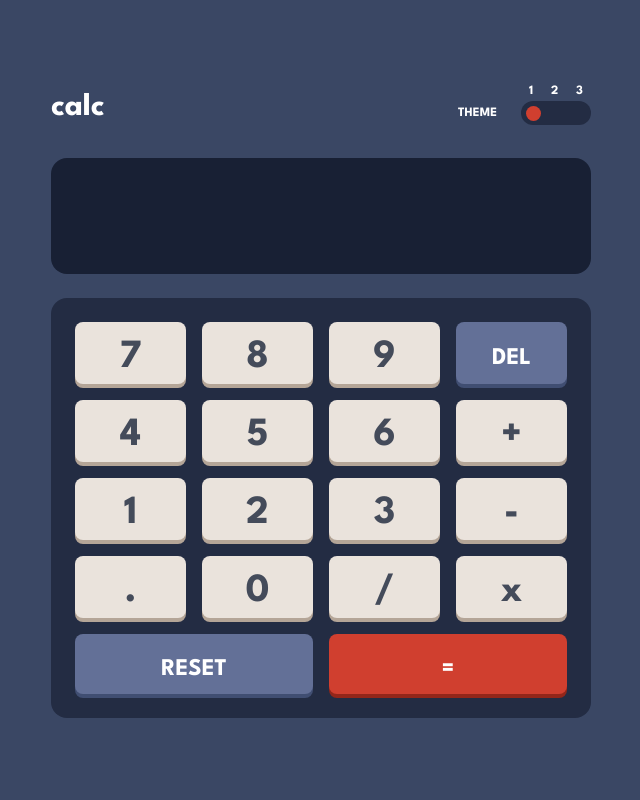
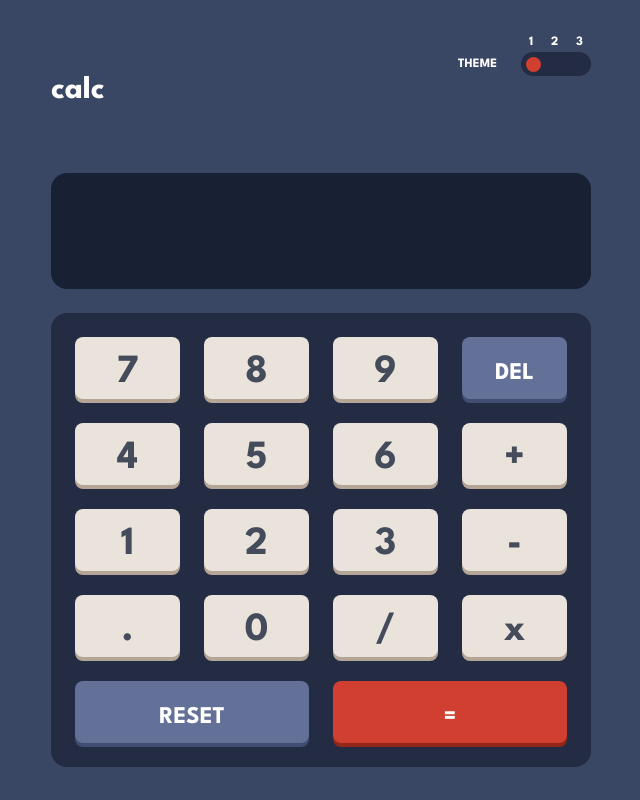
Before and after one commit to Tsuyoshi84/calculator-app, a SvelteKit app: page / in a window 1280 px wide. Shown: the whole page, without its empty margins (319-959 px from the left). Built offline with nearby package versions, Linux system fonts and the light colour scheme.

Commit message:
Adjust button styles

```diff
--- a/src/routes/CalcBoard.svelte
+++ b/src/routes/CalcBoard.svelte
@@ -49,7 +49,6 @@
 		padding: 1rem;
 		inline-size: 100%;
 		max-inline-size: 572px;
-		max-block-size: 668px;
 		display: grid;
 		gap: 1.5rem;
 		grid-template-columns: repeat(2, minmax(min-content, 1fr));
@@ -90,4 +89,10 @@
 		border-radius: 1rem;
 		grid-area: buttons;
 	}
+
+	@media (min-width: 768px) {
+		.buttons {
+			gap: 1.5rem;
+		}
+	}
 </style>
```
